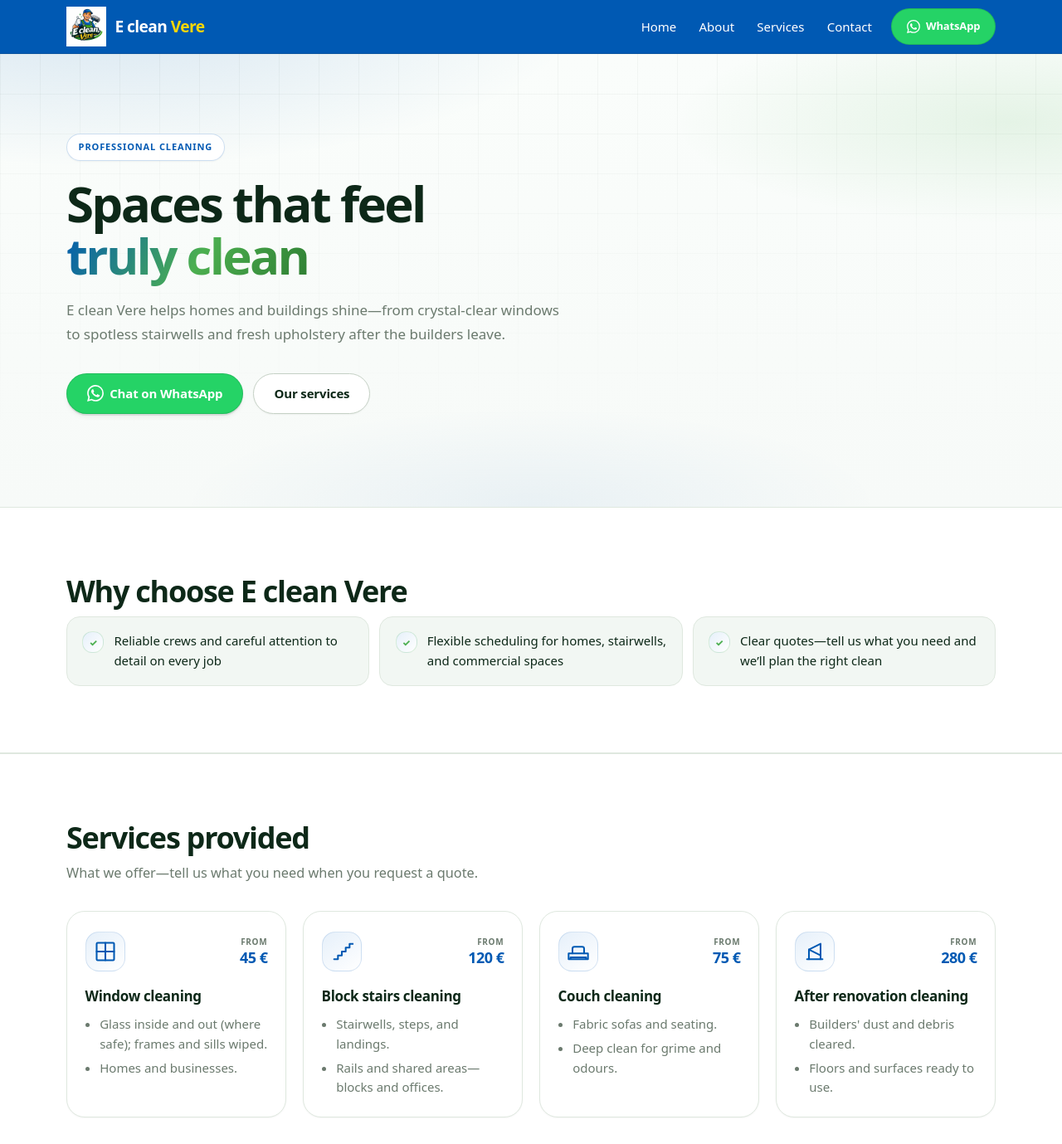
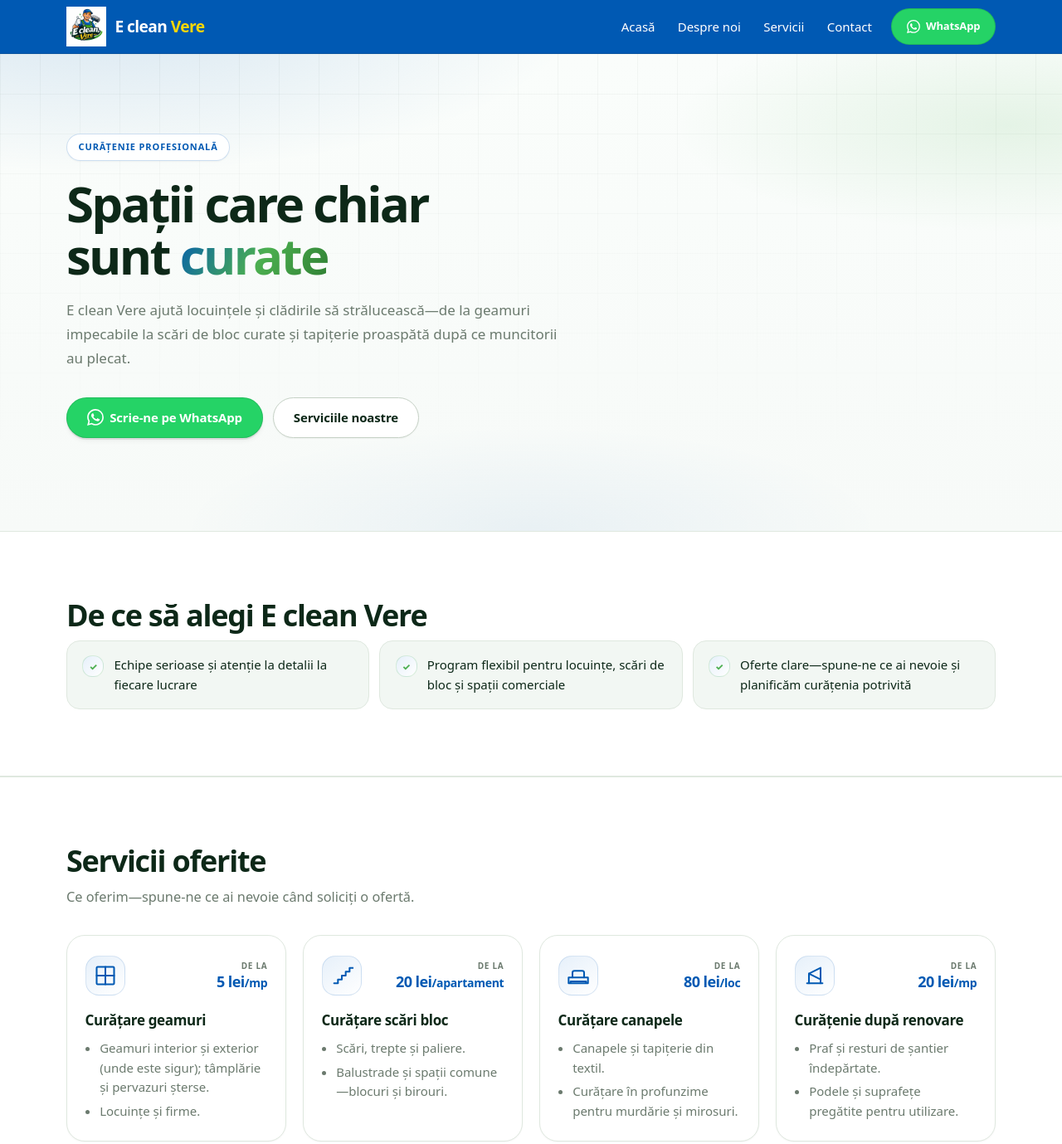
Before and after one commit to Jozsy23/EcleanVere, a plain HTML site: page index.html in a window 1280 px wide. Shown: the top 1379 px of the page at 83% size. Drawn offline with Linux system fonts and the light colour scheme.

Commit message:
Language translation

```diff
--- a/css/styles.css
+++ b/css/styles.css
@@ -795,6 +795,13 @@ body.nav-open .nav-backdrop {
   color: var(--brand-blue);
 }
 
+.feature-price-unit {
+  font-size: 0.78em;
+  font-weight: 700;
+  letter-spacing: -0.02em;
+  white-space: nowrap;
+}
+
 .feature-title {
   margin: 0 0 0.5rem;
   font-size: 1.0625rem;
--- a/index.html
+++ b/index.html
@@ -1,16 +1,16 @@
 <!DOCTYPE html>
-<html lang="en">
+<html lang="ro">
 <head>
   <meta charset="utf-8">
   <meta name="viewport" content="width=device-width, initial-scale=1, viewport-fit=cover">
-  <meta name="description" content="E clean Vere — professional cleaning: windows, block stairs, upholstery, and post-renovation cleaning. Request a quote today.">
-  <title>E clean Vere — Professional cleaning services</title>
+  <meta name="description" content="E clean Vere — curățenie profesională: geamuri, scări de bloc, tapițerie și curățenie după renovare. Solicită o ofertă astăzi.">
+  <title>E clean Vere — Servicii de curățenie profesională</title>
   <meta name="theme-color" content="#0059B3">
   <link rel="stylesheet" href="css/styles.css">
-  <!-- WhatsApp: wa.me uses international format (RO +40 750 282 575 → 40750282575). -->
+  <!-- WhatsApp: wa.me folosește format internațional (RO +40 750 282 575 → 40750282575). -->
 </head>
 <body>
-  <a class="skip-link" href="#main">Skip to content</a>
+  <a class="skip-link" href="#main">Sari la conținut</a>
 
   <header class="site-header">
     <div class="wrap header-inner">
@@ -18,17 +18,17 @@
         <img class="logo-img" src="logo.PNG" alt="">
         <span class="logo-text">E clean <span class="logo-text-accent">Vere</span></span>
       </a>
-      <nav id="site-nav" class="site-nav" aria-label="Main">
-        <button type="button" class="nav-toggle" aria-expanded="false" aria-controls="nav-menu" aria-label="Open menu">
+      <nav id="site-nav" class="site-nav" aria-label="Principal">
+        <button type="button" class="nav-toggle" aria-expanded="false" aria-controls="nav-menu" aria-label="Deschide meniul">
           <span class="nav-toggle-bar" aria-hidden="true"></span>
         </button>
         <ul id="nav-menu" class="nav-list">
-          <li><a href="#top">Home</a></li>
-          <li><a href="#about">About</a></li>
-          <li><a href="#services">Services</a></li>
+          <li><a href="#top">Acasă</a></li>
+          <li><a href="#about">Despre noi</a></li>
+          <li><a href="#services">Servicii</a></li>
           <li><a href="#contact">Contact</a></li>
           <li>
-            <a class="btn btn--small btn--nav-cta nav-cta btn--whatsapp" href="https://wa.me/40750282575?text=Hi%2C%20I%27d%20like%20a%20quote%20from%20E%20clean%20Vere." target="_blank" rel="noopener noreferrer" aria-label="Chat on WhatsApp">
+            <a class="btn btn--small btn--nav-cta nav-cta btn--whatsapp" href="https://wa.me/40750282575?text=Bun%C4%83%2C%20a%C8%99%20dori%20o%20ofert%C4%83%20de%20la%20E%20clean%20Vere." target="_blank" rel="noopener noreferrer" aria-label="Scrie pe WhatsApp">
               <span class="btn-whatsapp-icon" aria-hidden="true"><svg width="16" height="16" viewBox="0 0 24 24" fill="currentColor"><path d="M17.472 14.382c-.297-.149-1.758-.867-2.03-.967-.273-.099-.471-.148-.67.15-.197.297-.767.966-.94 1.164-.173.199-.347.223-.644.075-.297-.15-1.255-.463-2.39-1.475-.883-.788-1.48-1.761-1.653-2.059-.173-.297-.018-.458.13-.606.134-.133.298-.347.446-.52.149-.174.198-.298.298-.497.099-.198.05-.371-.025-.52-.075-.149-.669-1.612-.916-2.207-.242-.579-.487-.5-.669-.51-.173-.008-.371-.01-.57-.01-.198 0-.52.074-.792.372-.272.297-1.04 1.016-1.04 2.479 0 1.462 1.065 2.875 1.213 3.074.149.198 2.096 3.2 5.077 4.487.709.306 1.262.489 1.694.625.712.227 1.36.195 1.871.118.571-.085 1.758-.719 2.006-1.413.248-.694.248-1.289.173-1.413-.074-.124-.272-.198-.57-.347m-5.421 7.403h-.004a9.87 9.87 0 01-5.031-1.378l-.361-.214-3.741.982.998-3.648-.235-.374a9.86 9.86 0 01-1.51-5.26c.001-5.45 4.436-9.884 9.888-9.884 2.64 0 5.122 1.03 6.988 2.898a9.825 9.825 0 012.893 6.994c-.003 5.45-4.437 9.884-9.885 9.884m8.413-18.297A11.815 11.815 0 0012.05 0C5.495 0 .16 5.335.157 11.892c0 2.096.547 4.142 1.588 5.945L.057 24l6.305-1.654a11.882 11.882 0 005.683 1.448h.005c6.554 0 11.89-5.335 11.893-11.893a11.821 11.821 0 00-3.48-8.413z"/></svg></span>
               WhatsApp
             </a>
@@ -38,22 +38,22 @@
     </div>
   </header>
 
-  <button type="button" class="nav-backdrop" id="nav-backdrop" aria-label="Close menu" tabindex="-1" aria-hidden="true"></button>
+  <button type="button" class="nav-backdrop" id="nav-backdrop" aria-label="Închide meniul" tabindex="-1" aria-hidden="true"></button>
 
   <main id="main">
     <section class="hero" id="top" aria-labelledby="hero-title">
       <div class="hero-bg" aria-hidden="true"></div>
       <div class="wrap hero-inner">
         <div class="hero-copy">
-          <p class="badge">Professional cleaning</p>
-          <h1 id="hero-title" class="hero-title">Spaces that feel <span class="hero-title-accent">truly clean</span></h1>
-          <p class="hero-lead">E clean Vere helps homes and buildings shine—from crystal-clear windows to spotless stairwells and fresh upholstery after the builders leave.</p>
+          <p class="badge">Curățenie profesională</p>
+          <h1 id="hero-title" class="hero-title">Spații care chiar sunt <span class="hero-title-accent">curate</span></h1>
+          <p class="hero-lead">E clean Vere ajută locuințele și clădirile să strălucească—de la geamuri impecabile la scări de bloc curate și tapițerie proaspătă după ce muncitorii au plecat.</p>
           <div class="hero-actions">
-            <a class="btn btn--primary btn--whatsapp" href="https://wa.me/40750282575?text=Hi%2C%20I%27d%20like%20a%20quote%20from%20E%20clean%20Vere." target="_blank" rel="noopener noreferrer" aria-label="Chat on WhatsApp">
+            <a class="btn btn--primary btn--whatsapp" href="https://wa.me/40750282575?text=Bun%C4%83%2C%20a%C8%99%20dori%20o%20ofert%C4%83%20de%20la%20E%20clean%20Vere." target="_blank" rel="noopener noreferrer" aria-label="Scrie pe WhatsApp">
               <span class="btn-whatsapp-icon" aria-hidden="true"><svg width="20" height="20" viewBox="0 0 24 24" fill="currentColor"><path d="M17.472 14.382c-.297-.149-1.758-.867-2.03-.967-.273-.099-.471-.148-.67.15-.197.297-.767.966-.94 1.164-.173.199-.347.223-.644.075-.297-.15-1.255-.463-2.39-1.475-.883-.788-1.48-1.761-1.653-2.059-.173-.297-.018-.458.13-.606.134-.133.298-.347.446-.52.149-.174.198-.298.298-.497.099-.198.05-.371-.025-.52-.075-.149-.669-1.612-.916-2.207-.242-.579-.487-.5-.669-.51-.173-.008-.371-.01-.57-.01-.198 0-.52.074-.792.372-.272.297-1.04 1.016-1.04 2.479 0 1.462 1.065 2.875 1.213 3.074.149.198 2.096 3.2 5.077 4.487.709.306 1.262.489 1.694.625.712.227 1.36.195 1.871.118.571-.085 1.758-.719 2.006-1.413.248-.694.248-1.289.173-1.413-.074-.124-.272-.198-.57-.347m-5.421 7.403h-.004a9.87 9.87 0 01-5.031-1.378l-.361-.214-3.741.982.998-3.648-.235-.374a9.86 9.86 0 01-1.51-5.26c.001-5.45 4.436-9.884 9.888-9.884 2.64 0 5.122 1.03 6.988 2.898a9.825 9.825 0 012.893 6.994c-.003 5.45-4.437 9.884-9.885 9.884m8.413-18.297A11.815 11.815 0 0012.05 0C5.495 0 .16 5.335.157 11.892c0 2.096.547 4.142 1.588 5.945L.057 24l6.305-1.654a11.882 11.882 0 005.683 1.448h.005c6.554 0 11.89-5.335 11.893-11.893a11.821 11.821 0 00-3.48-8.413z"/></svg></span>
-              Chat on WhatsApp
+              Scrie-ne pe WhatsApp
             </a>
-            <a class="btn btn--ghost" href="#services">Our services</a>
+            <a class="btn btn--ghost" href="#services">Serviciile noastre</a>
           </div>
         </div>
       </div>
@@ -61,19 +61,19 @@
 
     <section class="section section--muted" id="about" aria-labelledby="about-title">
       <div class="wrap">
-        <h2 id="about-title" class="section-title">Why choose E clean Vere</h2>
+        <h2 id="about-title" class="section-title">De ce să alegi E clean Vere</h2>
         <ul class="proof-row" role="list">
           <li class="proof-item">
             <span class="proof-icon" aria-hidden="true">✓</span>
-            <span>Reliable crews and careful attention to detail on every job</span>
+            <span>Echipe serioase și atenție la detalii la fiecare lucrare</span>
           </li>
           <li class="proof-item">
             <span class="proof-icon" aria-hidden="true">✓</span>
-            <span>Flexible scheduling for homes, stairwells, and commercial spaces</span>
+            <span>Program flexibil pentru locuințe, scări de bloc și spații comerciale</span>
           </li>
           <li class="proof-item">
             <span class="proof-icon" aria-hidden="true">✓</span>
-            <span>Clear quotes—tell us what you need and we’ll plan the right clean</span>
+            <span>Oferte clare—spune-ne ce ai nevoie și planificăm curățenia potrivită</span>
           </li>
         </ul>
       </div>
@@ -81,20 +81,20 @@
 
     <section class="section section--muted" id="services" aria-labelledby="services-title">
       <div class="wrap">
-        <h2 id="services-title" class="section-title">Services provided</h2>
-        <p class="section-lead">What we offer—tell us what you need when you request a quote.</p>
+        <h2 id="services-title" class="section-title">Servicii oferite</h2>
+        <p class="section-lead">Ce oferim—spune-ne ce ai nevoie când soliciți o ofertă.</p>
         <ul class="feature-grid" role="list">
           <li class="feature-card">
             <div class="feature-card-head">
               <div class="feature-icon" aria-hidden="true">
                 <svg width="28" height="28" viewBox="0 0 24 24" fill="none" stroke="currentColor" stroke-width="1.75" stroke-linecap="round" stroke-linejoin="round"><rect x="3" y="3" width="18" height="18" rx="1"/><path d="M12 3v18M3 12h18"/></svg>
               </div>
-              <p class="feature-price"><span class="feature-price-prefix">From</span> <span class="feature-price-value">45 €</span></p>
+              <p class="feature-price"><span class="feature-price-prefix">De la</span> <span class="feature-price-value">5 lei<span class="feature-price-unit">/mp</span></span></p>
             </div>
-            <h3 class="feature-title">Window cleaning</h3>
+            <h3 class="feature-title">Curățare geamuri</h3>
             <ul class="feature-list">
-              <li>Glass inside and out (where safe); frames and sills wiped.</li>
-              <li>Homes and businesses.</li>
+              <li>Geamuri interior și exterior (unde este sigur); tâmplărie și pervazuri șterse.</li>
+              <li>Locuințe și firme.</li>
             </ul>
           </li>
           <li class="feature-card">
@@ -102,12 +102,12 @@
               <div class="feature-icon" aria-hidden="true">
                 <svg width="28" height="28" viewBox="0 0 24 24" fill="none" stroke="currentColor" stroke-width="1.75" stroke-linecap="round" stroke-linejoin="round"><path d="M4 20h4v-4h4v-4h4v-4h4v-4h4"/></svg>
               </div>
-              <p class="feature-price"><span class="feature-price-prefix">From</span> <span class="feature-price-value">120 €</span></p>
+              <p class="feature-price"><span class="feature-price-prefix">De la</span> <span class="feature-price-value">20 lei<span class="feature-price-unit">/apartament</span></span></p>
             </div>
-            <h3 class="feature-title">Block stairs cleaning</h3>
+            <h3 class="feature-title">Curățare scări bloc</h3>
             <ul class="feature-list">
-              <li>Stairwells, steps, and landings.</li>
-              <li>Rails and shared areas—blocks and offices.</li>
+              <li>Scări, trepte și paliere.</li>
+              <li>Balustrade și spații comune—blocuri și birouri.</li>
             </ul>
           </li>
           <li class="feature-card">
@@ -115,12 +115,12 @@
               <div class="feature-icon" aria-hidden="true">
                 <svg width="28" height="28" viewBox="0 0 24 24" fill="none" stroke="currentColor" stroke-width="1.75" stroke-linecap="round" stroke-linejoin="round"><path d="M4 20h16v-2H4v2zM2 14h20v6H2v-6z"/><path d="M6 14V9a2 2 0 012-2h8a2 2 0 012 2v5"/></svg>
               </div>
-              <p class="feature-price"><span class="feature-price-prefix">From</span> <span class="feature-price-value">75 €</span></p>
+              <p class="feature-price"><span class="feature-price-prefix">De la</span> <span class="feature-price-value">80 lei<span class="feature-price-unit">/loc</span></span></p>
             </div>
-            <h3 class="feature-title">Couch cleaning</h3>
+            <h3 class="feature-title">Curățare canapele</h3>
             <ul class="feature-list">
-              <li>Fabric sofas and seating.</li>
-              <li>Deep clean for grime and odours.</li>
+              <li>Canapele și tapițerie din textil.</li>
+              <li>Curățare în profunzime pentru murdărie și mirosuri.</li>
             </ul>
           </li>
           <li class="feature-card">
@@ -128,12 +128,12 @@
               <div class="feature-icon" aria-hidden="true">
                 <svg width="28" height="28" viewBox="0 0 24 24" fill="none" stroke="currentColor" stroke-width="1.75" stroke-linecap="round" stroke-linejoin="round"><path d="M4 20h16"/><path d="M6 20V10l12-6v16"/><path d="M6 10l12 6"/></svg>
               </div>
-              <p class="feature-price"><span class="feature-price-prefix">From</span> <span class="feature-price-value">280 €</span></p>
+              <p class="feature-price"><span class="feature-price-prefix">De la</span> <span class="feature-price-value">20 lei<span class="feature-price-unit">/mp</span></span></p>
             </div>
-            <h3 class="feature-title">After renovation cleaning</h3>
+            <h3 class="feature-title">Curățenie după renovare</h3>
             <ul class="feature-list">
-              <li>Builders' dust and debris cleared.</li>
-              <li>Floors and surfaces ready to use.</li>
+              <li>Praf și resturi de șantier îndepărtate.</li>
+              <li>Podele și suprafețe pregătite pentru utilizare.</li>
             </ul>
           </li>
         </ul>
@@ -142,9 +142,9 @@
 
     <section class="cta-band" aria-labelledby="cta-title">
       <div class="wrap cta-band-inner">
-        <h2 id="cta-title" class="cta-band-title">Ready for a cleaner space?</h2>
-        <p class="cta-band-text">Tell us about your property and the services you need—we’ll come back with a clear plan and next steps.</p>
-        <a class="btn btn--primary btn--on-dark btn--whatsapp" href="https://wa.me/40750282575?text=Hi%2C%20I%27d%20like%20a%20quote%20from%20E%20clean%20Vere." target="_blank" rel="noopener noreferrer" aria-label="Message us on WhatsApp">
+        <h2 id="cta-title" class="cta-band-title">Pregătit pentru un spațiu mai curat?</h2>
+        <p class="cta-band-text">Spune-ne despre proprietatea ta și serviciile de care ai nevoie—îți răspundem cu un plan clar și pașii următori.</p>
+        <a class="btn btn--primary btn--on-dark btn--whatsapp" href="https://wa.me/40750282575?text=Bun%C4%83%2C%20a%C8%99%20dori%20o%20ofert%C4%83%20de%20la%20E%20clean%20Vere." target="_blank" rel="noopener noreferrer" aria-label="Scrie-ne pe WhatsApp">
           <span class="btn-whatsapp-icon" aria-hidden="true"><svg width="20" height="20" viewBox="0 0 24 24" fill="currentColor"><path d="M17.472 14.382c-.297-.149-1.758-.867-2.03-.967-.273-.099-.471-.148-.67.15-.197.297-.767.966-.94 1.164-.173.199-.347.223-.644.075-.297-.15-1.255-.463-2.39-1.475-.883-.788-1.48-1.761-1.653-2.059-.173-.297-.018-.458.13-.606.134-.133.298-.347.446-.52.149-.174.198-.298.298-.497.099-.198.05-.371-.025-.52-.075-.149-.669-1.612-.916-2.207-.242-.579-.487-.5-.669-.51-.173-.008-.371-.01-.57-.01-.198 0-.52.074-.792.372-.272.297-1.04 1.016-1.04 2.479 0 1.462 1.065 2.875 1.213 3.074.149.198 2.096 3.2 5.077 4.487.709.306 1.262.489 1.694.625.712.227 1.36.195 1.871.118.571-.085 1.758-.719 2.006-1.413.248-.694.248-1.289.173-1.413-.074-.124-.272-.198-.57-.347m-5.421 7.403h-.004a9.87 9.87 0 01-5.031-1.378l-.361-.214-3.741.982.998-3.648-.235-.374a9.86 9.86 0 01-1.51-5.26c.001-5.45 4.436-9.884 9.888-9.884 2.64 0 5.122 1.03 6.988 2.898a9.825 9.825 0 012.893 6.994c-.003 5.45-4.437 9.884-9.885 9.884m8.413-18.297A11.815 11.815 0 0012.05 0C5.495 0 .16 5.335.157 11.892c0 2.096.547 4.142 1.588 5.945L.057 24l6.305-1.654a11.882 11.882 0 005.683 1.448h.005c6.554 0 11.89-5.335 11.893-11.893a11.821 11.821 0 00-3.48-8.413z"/></svg></span>
           WhatsApp
         </a>
@@ -155,23 +155,23 @@
       <div class="wrap contact-layout">
         <div class="contact-intro">
           <h2 id="contact-title" class="section-title">Contact</h2>
-          <p class="section-lead">Send a short message with the service you’re interested in (windows, stairs, couch, or post-renovation). We’ll reply with availability and a quote.</p>
+          <p class="section-lead">Trimite un mesaj scurt cu serviciul care te interesează (geamuri, scări, canapea sau după renovare). Îți răspundem cu disponibilitate și o ofertă.</p>
         </div>
         <form class="contact-form" id="contact-form" action="#" method="post" novalidate>
           <label class="field">
-            <span class="field-label">Name</span>
-            <input class="input" type="text" name="name" autocomplete="name" placeholder="Your name" required>
+            <span class="field-label">Nume</span>
+            <input class="input" type="text" name="name" autocomplete="name" placeholder="Numele tău" required>
           </label>
           <label class="field">
-            <span class="field-label">Email</span>
-            <input class="input" type="email" name="email" autocomplete="email" placeholder="you@example.com" required>
+            <span class="field-label">E-mail</span>
+            <input class="input" type="email" name="email" autocomplete="email" placeholder="tu@exemplu.ro" required>
           </label>
           <label class="field">
-            <span class="field-label">Message</span>
-            <textarea class="input input--area" name="message" rows="4" placeholder="Which service and when works for you?" required></textarea>
+            <span class="field-label">Mesaj</span>
+            <textarea class="input input--area" name="message" rows="4" placeholder="Ce serviciu te interesează și când ți-ar conveni?" required></textarea>
           </label>
-          <button class="btn btn--primary" type="submit">Send message</button>
-          <p class="form-note">Opens your mail app with a draft. Connect this form to your email or CRM when you’re ready.</p>
+          <button class="btn btn--primary" type="submit">Trimite mesajul</button>
+          <p class="form-note">Deschide aplicația de e-mail cu un mesaj pregătit. Conectează acest formular la e-mail sau CRM când ești gata.</p>
         </form>
       </div>
     </section>
@@ -179,11 +179,11 @@
 
   <footer class="site-footer">
     <div class="wrap footer-inner">
-      <p class="footer-copy">© <span id="year"></span> E clean Vere. All rights reserved.</p>
+      <p class="footer-copy">© <span id="year"></span> E clean Vere. Toate drepturile rezervate.</p>
       <ul class="footer-links" role="list">
-        <li><a href="#top">Back to top</a></li>
-        <li><a href="#">Privacy</a></li>
-        <li><a href="#">Terms</a></li>
+        <li><a href="#top">Sus</a></li>
+        <li><a href="#">Confidențialitate</a></li>
+        <li><a href="#">Termeni</a></li>
       </ul>
     </div>
   </footer>
--- a/js/main.js
+++ b/js/main.js
@@ -75,9 +75,9 @@
       var email = String(fd.get("email") || "").trim();
       var message = String(fd.get("message") || "").trim();
       var to = "hello@example.com";
-      var subject = encodeURIComponent("Contact from " + (name || "landing"));
+      var subject = encodeURIComponent("Contact de la " + (name || "site"));
       var body = encodeURIComponent(
-        [message, "", "—", "Name: " + name, "Email: " + email].join("\n")
+        [message, "", "—", "Nume: " + name, "E-mail: " + email].join("\n")
       );
       window.location.href = "mailto:" + to + "?subject=" + subject + "&body=" + body;
     });
```
